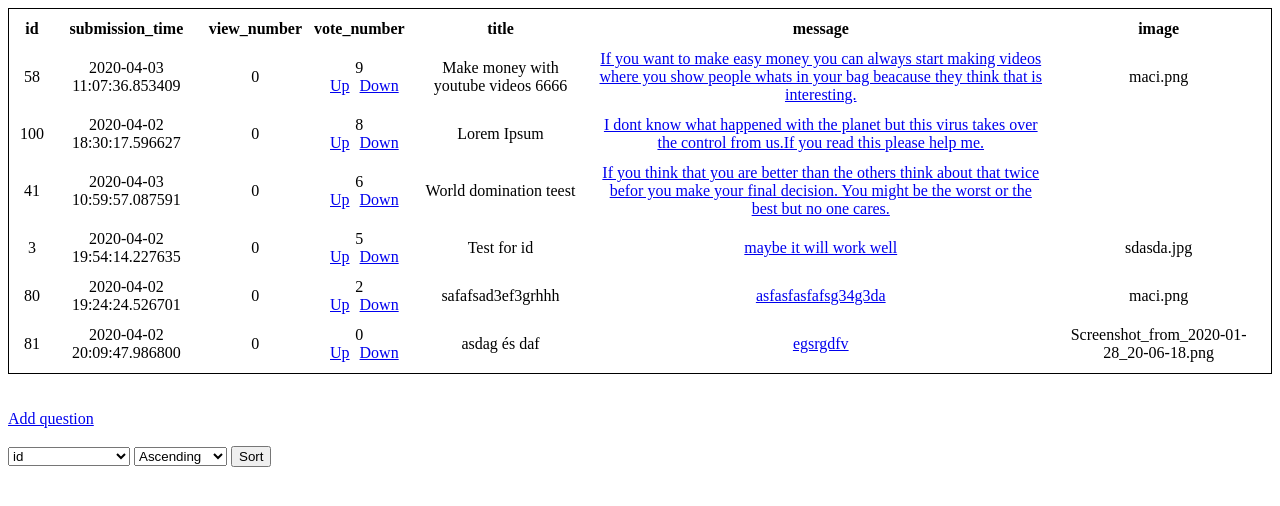
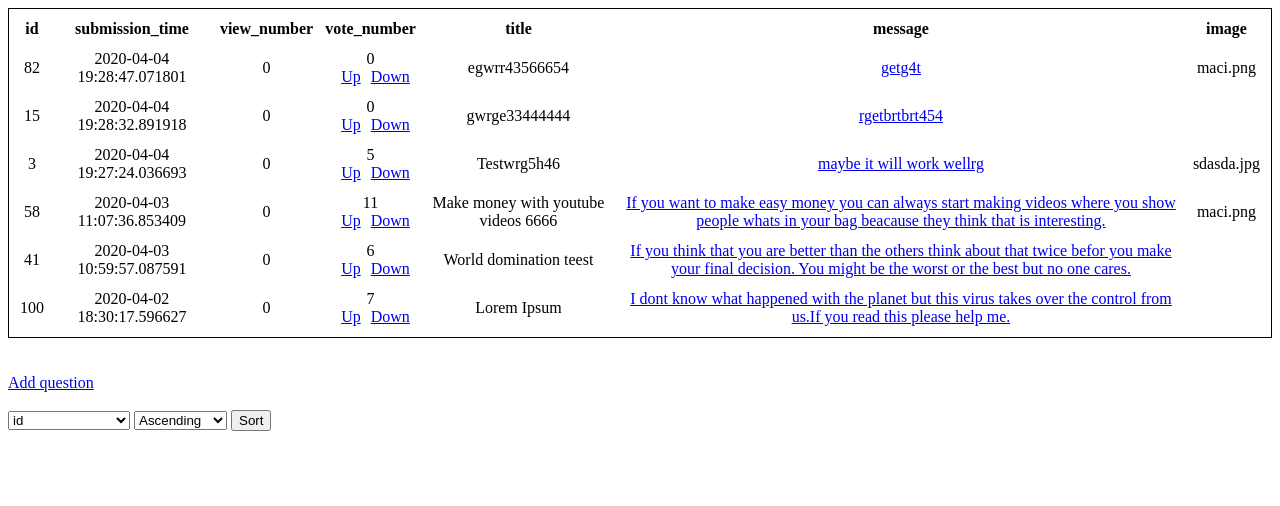
Before and after one commit to derdesz/ask-mate, a Flask app: page /list in a window 1280 px wide. Shown: the top 506 px of the page. Run offline with Flask 2, Linux system fonts and the light colour scheme.

Commit message:
ordered list, answer image

```diff
--- a/data_manager.py
+++ b/data_manager.py
@@ -59,7 +59,8 @@ def create_id_list(data):
     return l
 
 
-
+QUESTION_HEADERS = ["id", "submission_time", "view_number", "vote_number", "title", "message", "image"]
+ANSWER_HEADERS = ["id", "submission_time", "vote_number", "question_id", "message", "image"]
 ALL_QUESTION_DATAS = read_csv('sample_data/question.csv')
 ALL_ANSWER_DATAS = read_csv('sample_data/answer.csv')
 ALL_Q_ID = create_id_list(read_csv('sample_data/question.csv'))
--- a/sample_data/answer.csv
+++ b/sample_data/answer.csv
@@ -1,7 +1,7 @@
 id,submission_time,vote_number,question_id,message,image
 63,2020-04-02 18:32:13.217919,0,96,What are you talkin about?,
 47,2020-04-02 18:32:26.779860,0,96,This isnt even real,
-54,2020-04-02 19:19:20.698997,4,80,Your message5v78ir8b6tki,
-5,2020-04-02 19:23:15.133095,-3,80,Your message,
-13,2020-04-02 19:35:13.340478,-1,3,Your messagedddd,
+13,2020-04-02 19:35:13.340478,-1,3,Your messagedddd,maci.png
 77,2020-04-03 10:59:24.883495,2,41,New answer,
+95,2020-04-04 19:29:32.070587,0,15,Your message456brhzfhg,
+21,2020-04-04 20:03:44.558071,0,3,Your message34bu7i8,Firefox_wallpaper.png
--- a/sample_data/question.csv
+++ b/sample_data/question.csv
@@ -1,7 +1,7 @@
 id,submission_time,view_number,vote_number,title,message,image
-58,2020-04-03 11:07:36.853409,0,9,Make money with youtube videos 6666,If you want to make easy money you can always start making videos where you show people whats in your bag beacause they think that is interesting.,maci.png
-100,2020-04-02 18:30:17.596627,0,8,Lorem Ipsum,I dont know what happened with the planet but this virus takes over the control from us.If you read this please help me.,
+82,2020-04-04 19:28:47.071801,0,0,egwrr43566654,getg4t,maci.png
+15,2020-04-04 19:28:32.891918,0,0,gwrge33444444,rgetbrtbrt454,
+3,2020-04-04 19:27:24.036693,0,5,Testwrg5h46,maybe it will work wellrg,sdasda.jpg
+58,2020-04-03 11:07:36.853409,0,11,Make money with youtube videos 6666,If you want to make easy money you can always start making videos where you show people whats in your bag beacause they think that is interesting.,maci.png
 41,2020-04-03 10:59:57.087591,0,6,World domination teest,If you think that you are better than the others think about that twice befor you make your final decision. You might be the worst or the best but no one cares.,
-3,2020-04-02 19:54:14.227635,0,5,Test for id,maybe it will work well,sdasda.jpg
-80,2020-04-02 19:24:24.526701,0,2,safafsad3ef3grhhh,asfasfasfafsg34g3da,maci.png
-81,2020-04-02 20:09:47.986800,0,0,asdag és daf,egsrgdfv,Screenshot_from_2020-01-28_20-06-18.png
+100,2020-04-02 18:30:17.596627,0,7,Lorem Ipsum,I dont know what happened with the planet but this virus takes over the control from us.If you read this please help me.,
--- a/server.py
+++ b/server.py
@@ -40,7 +40,7 @@ def list():
             reversed = True
         all_q_data = data_manager.read_sorted_csv('sample_data/question.csv', header, reversed)
         data_manager.write_csv(all_q_data, 'sample_data/question.csv',
-                               ["id", "submission_time", "view_number", "vote_number", "title", "message", "image"])
+                               data_manager.QUESTION_HEADERS)
         return redirect(url_for("list"))
     else:
         all_question_datas = data_manager.read_csv('sample_data/question.csv')
@@ -76,6 +76,8 @@ def ask_question():
         if request.form:
             current_q_data = [q_id, time_stample, '0', '0', request.form["title"], request.form["message"], ' ']
             data_manager.add_element('sample_data/question.csv', current_q_data)
+            sorted_list = data_manager.read_sorted_csv('sample_data/question.csv', "submission_time", True)
+            data_manager.write_csv(sorted_list, 'sample_data/question.csv', data_manager.QUESTION_HEADERS)
         if request.files:
             image = request.files["image"]
             filename = image.filename
@@ -98,6 +100,33 @@ def ask_question():
 
     else:
         return render_template("add_question.html")
+
+
+@app.route("/list/add-answer-image/<string:question_id>/<string:answer_id>", methods=["GET","POST"])
+def upload_answer_image(question_id, answer_id):
+    if request.method == "POST":
+        all_a_data = data_manager.read_csv('sample_data/answer.csv')
+        for i in range(len(all_a_data)):
+            if all_a_data[i]["id"] == answer_id:
+                index = i
+
+        image = request.files["image"]
+        if image.filename == "":
+            print("image must have a filename")
+            return redirect(request.url)
+        if not allowed_image(image.filename):
+            print("That image extension is not allowed")
+            return redirect(request.url)
+        else:
+            filename = secure_filename(image.filename)
+            all_a_data[index]["image"] = filename
+            data_manager.write_csv(all_a_data, 'sample_data/answer.csv', data_manager.ANSWER_HEADERS)
+            image.save(os.path.join(app.config["IMAGE_UPLOADS"], filename))
+        return redirect(url_for("display_question", question_id=question_id))
+
+
+
+
 
 
 @app.route("/question/<question_id>/new-answer", methods=["POST", "GET"])
@@ -130,7 +159,8 @@ def edit_question(question_id):
             all_q_data[index]["title"] = request.form["title"]
             all_q_data[index]["message"] = request.form["message"]
             all_q_data[index]["submission_time"] = time_stample
-            data_manager.write_csv(all_q_data, 'sample_data/question.csv', ["id","submission_time","view_number","vote_number","title","message","image"])
+            data_manager.write_csv(all_q_data, 'sample_data/question.csv', data_manager.QUESTION_HEADERS)
+
         if request.files:
             image = request.files["image"]
             filename = image.filename
@@ -145,12 +175,18 @@ def edit_question(question_id):
                 all_q_data[index]["image"] = filename
                 all_q_data[index]["submission_time"] = time_stample
                 data_manager.write_csv(all_q_data, 'sample_data/question.csv',
-                                       ["id", "submission_time", "view_number", "vote_number", "title", "message",
-                                        "image"])
+                                       data_manager.QUESTION_HEADERS)
                 image.save(os.path.join(app.config["IMAGE_UPLOADS"], filename))
+        sorted_list = data_manager.read_sorted_csv('sample_data/question.csv', "submission_time", True)
+        data_manager.write_csv(sorted_list, 'sample_data/question.csv', data_manager.QUESTION_HEADERS)
         return redirect(url_for("display_question", question_id=question_id))
     else:
         return render_template("edit.html", current_data=current_data, question_id=question_id)
+
+
+
+
+
 
 
 @app.route("/question/<question_id>/delete")
@@ -159,7 +195,7 @@ def delete_question(question_id):
     for i in range(len(all_q_data)):
         if question_id == all_q_data[i]["id"]:
             all_q_data.remove(all_q_data[i])
-            data_manager.write_csv(all_q_data, 'sample_data/question.csv', ["id","submission_time","view_number","vote_number","title","message","image"])
+            data_manager.write_csv(all_q_data, 'sample_data/question.csv', data_manager.QUESTION_HEADERS)
             return redirect(url_for("list"))
 
 
@@ -173,7 +209,7 @@ def delete_answer(answer_id):
             question_id = all_a_data[i]["question_id"]
             all_a_data.remove(all_a_data[i])
             data_manager.write_csv(all_a_data, 'sample_data/answer.csv',
-                                   ["id", "submission_time", "vote_number", "question_id", "message", "image"])
+                                   data_manager.ANSWER_HEADERS)
             return redirect(url_for("display_question", question_id=question_id))
 
 
@@ -183,7 +219,7 @@ def vote_up(question_id):
     for i in range(len(all_q_data)):
         if question_id == all_q_data[i]["id"]:
             all_q_data[i]["vote_number"] = str(int(all_q_data[i]["vote_number"]) + 1)
-            data_manager.write_csv(all_q_data, 'sample_data/question.csv', ["id","submission_time","view_number","vote_number","title","message","image"])
+            data_manager.write_csv(all_q_data, 'sample_data/question.csv', data_manager.QUESTION_HEADERS)
             return redirect(url_for("list"))
 
 
@@ -193,7 +229,7 @@ def vote_down(question_id):
     for i in range(len(all_q_data)):
         if question_id == all_q_data[i]["id"]:
             all_q_data[i]["vote_number"] = str(int(all_q_data[i]["vote_number"]) - 1)
-            data_manager.write_csv(all_q_data, 'sample_data/question.csv', ["id","submission_time","view_number","vote_number","title","message","image"])
+            data_manager.write_csv(all_q_data, 'sample_data/question.csv', data_manager.QUESTION_HEADERS)
             return redirect(url_for("list"))
 
 @app.route("/answer/<answer_id>/vote_up")
@@ -204,7 +240,7 @@ def vote_a_up(answer_id):
             question_id = all_a_data[i]["question_id"]
             all_a_data[i]["vote_number"] = str(int(all_a_data[i]["vote_number"]) + 1)
             data_manager.write_csv(all_a_data, 'sample_data/answer.csv',
-                                   ["id", "submission_time", "vote_number", "question_id", "message", "image"])
+                                   data_manager.ANSWER_HEADERS)
             return redirect(url_for("display_question", question_id=question_id))
 
 
@@ -216,7 +252,7 @@ def vote_a_down(answer_id):
             question_id = all_a_data[i]["question_id"]
             all_a_data[i]["vote_number"] = str(int(all_a_data[i]["vote_number"]) - 1)
             data_manager.write_csv(all_a_data, 'sample_data/answer.csv',
-                                   ["id", "submission_time", "vote_number", "question_id", "message", "image"])
+                                   data_manager.ANSWER_HEADERS)
             return redirect(url_for("display_question", question_id=question_id))
 
 @app.route("/list/sort")
@@ -228,7 +264,7 @@ def sort():
     else:
         reversed = False
     all_q_data = data_manager.read_sorted_csv('sample_data/question.csv', header, reversed)
-    data_manager.write_csv(all_q_data, 'sample_data/question.csv', ["id","submission_time","view_number","vote_number","title","message","image"])
+    data_manager.write_csv(all_q_data, 'sample_data/question.csv', data_manager.QUESTION_HEADERS)
     return redirect(url_for("list"))
 
 
```
Also changed, not shown: templates/display_question.html (+20 -5 lines).
